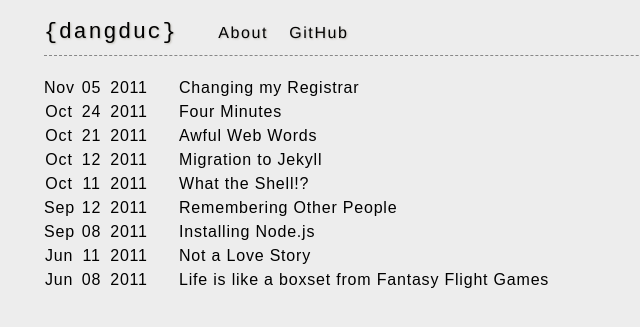
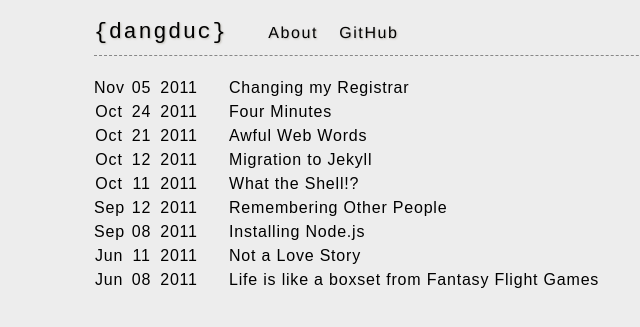
Before and after one commit to dangduc/dangduc.github.com, a Jekyll site: the page built from index.html, in a window 1280 px wide. Shown: the top 327 px of the page, without its empty margins (246-886 px from the left). Built offline with Jekyll 4.4.1, drawn with Linux system fonts in a browser that asks for light colours; Markdown is read by kramdown in place of the engine named in the settings.

Commit message:
narrow global width

```diff
--- a/css/style.css
+++ b/css/style.css
@@ -9,7 +9,7 @@
 
 #content {
   margin: 0 auto;
-  width: 700px;
+  width: 600px;
 }
 
 .columns:after {
@@ -257,7 +257,7 @@
 }
 
 .entry-title {
-  width: 500px;
+  width: 465px;
   float: left;
   margin-left: 15px;
   letter-spacing: 0.05em;
```
